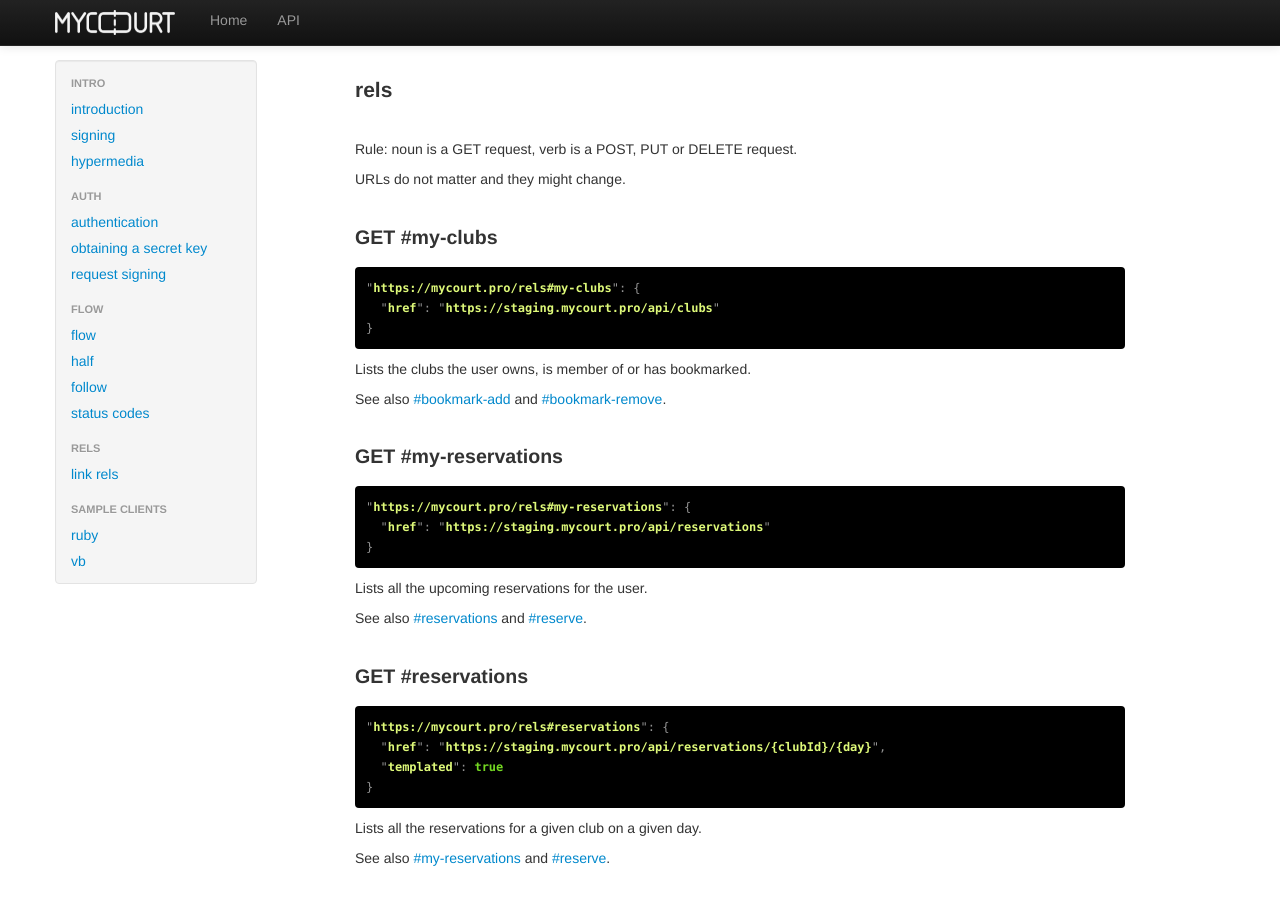
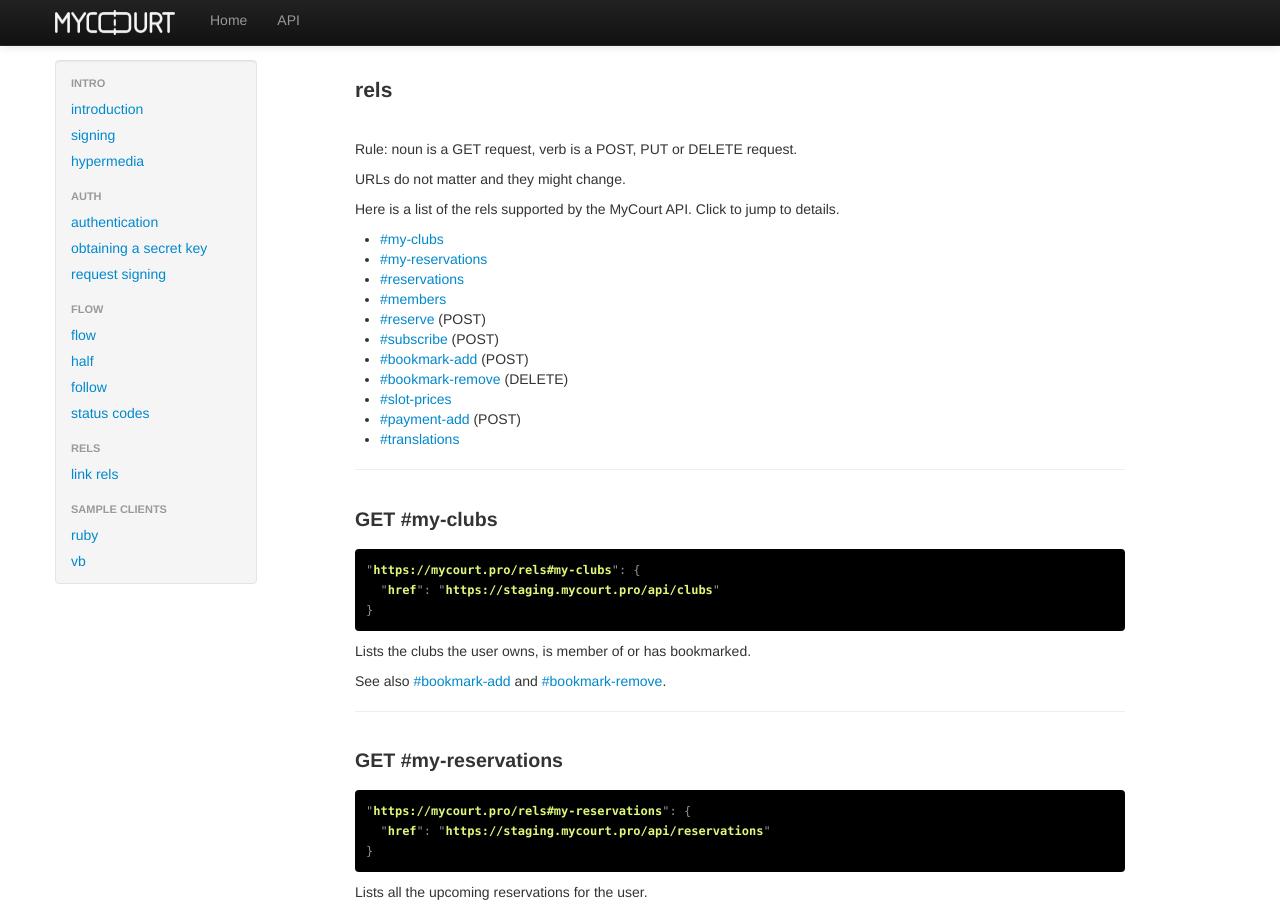
Before and after one commit to mycourtpro/mycourtpro.github.io, a Jekyll site: the page built from api/rels.md, in a window 1280 px wide and 900 px high. Built offline with Jekyll 4.4.1, drawn with Linux system fonts in a browser that asks for light colours.

Commit message:
add index on top of rels.html

````diff
--- a/api/rels.md
+++ b/api/rels.md
@@ -9,6 +9,21 @@ Rule: noun is a GET request, verb is a POST, PUT or DELETE request.
 
 URLs do not matter and they might change.
 
+Here is a list of the rels supported by the MyCourt API. Click to jump to details.
+
+* [#my-clubs](#my-clubs)
+* [#my-reservations](#my-reservations)
+* [#reservations](#reservations)
+* [#members](#members)
+* [#reserve](#reserve) (POST)
+* [#subscribe](#subscribe) (POST)
+* [#bookmark-add](#bookmark-add) (POST)
+* [#bookmark-remove](#bookmark-remove) (DELETE)
+* [#slot-prices](#slot-prices)
+* [#payment-add](#payment-add) (POST)
+* [#translations](#translations)
+
+---
 
 <h2 id="my-clubs">GET #my-clubs</h2>
 
@@ -22,6 +37,7 @@ Lists the clubs the user owns, is member of or has bookmarked.
 
 See also [#bookmark-add](#bookmark-add) and [#bookmark-remove](#bookmark-remove).
 
+---
 
 <h2 id="my-reservations">GET #my-reservations</h2>
 
@@ -35,6 +51,7 @@ Lists all the upcoming reservations for the user.
 
 See also [#reservations](#reservations) and [#reserve](#reserve).
 
+---
 
 <h2 id="reservations">GET #reservations</h2>
 
@@ -49,6 +66,7 @@ Lists all the reservations for a given club on a given day.
 
 See also [#my-reservations](#my-reservations) and [#reserve](#reserve).
 
+---
 
 <h2 id="members">GET #members</h2>
 
@@ -67,6 +85,7 @@ Query is used to narrow to users whose names (first or last) start with the give
 
 See also [#clubs](#clubs) and [#reserve](#reserve).
 
+---
 
 <h2 id="reserve">POST #reserve</h2>
 
@@ -90,6 +109,7 @@ Posts a reservation.
 
 See also [#reservations](#reservations) and [#my-reservations](#my-reservations).
 
+---
 
 <h2 id="subscribe">POST #subscribe</h2>
 
@@ -113,6 +133,7 @@ The owner of a club may use this method (thanks to ```userId```) to attribute a
 
 See also [#clubs](#clubs).
 
+---
 
 <h2 id="bookmark-add">POST #bookmark-add</h2>
 
@@ -130,6 +151,7 @@ Bookmarks a club.
 
 See also [#clubs](#clubs) and [#bookmark-remove](#bookmark-remove).
 
+---
 
 <h2 id="bookmark-remove">DELETE #bookmark-remove</h2>
 
@@ -145,6 +167,7 @@ Removes a club bookmark.
 
 See also [#clubs](#clubs) and [#bookmark-add](#bookmark-add).
 
+---
 
 <h2 id="slot-prices">GET #slot-prices</h2>
 
@@ -159,6 +182,7 @@ Lists all the slot prices for a club on a given day (court group by court group)
 
 See also [#clubs](#clubs) and [#reservations](#reservations).
 
+---
 
 <h2 id="payment-add">POST #payment-add</h2>
 
@@ -180,6 +204,7 @@ The ```token``` is a [Paymill](http://paymill.com) token (obtained via the Paymi
 
 See also [#clubs](#clubs) and [#subscribe](#subscribe).
 
+---
 
 <h2 id="translations">GET #translations</h2>
 
````
